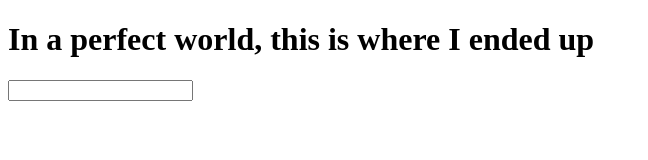
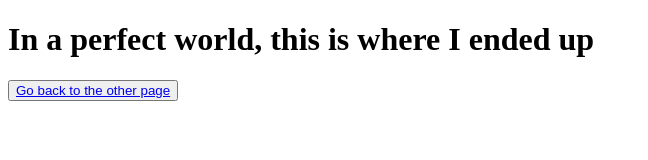
Before and after one commit to rwcuffney/helloworld, a plain HTML site: page myPage.html in a window 1280 px wide. Shown: the whole page, without its empty margins (0-648 px from the left). Drawn offline with Linux system fonts and the light colour scheme.

Commit message:
another addition to myPage.html

```diff
--- a/myPage.html
+++ b/myPage.html
@@ -6,8 +6,6 @@
   </head>
   <body>
     <h1>In a perfect world, this is where I ended up</h1>
-    <form method="POST" action="index.html">
-      <input type="Let's go back"/>
-    </form>
+    <button><a href="index.html">Go back to the other page</a></button>
   </body>
 </html>
```
